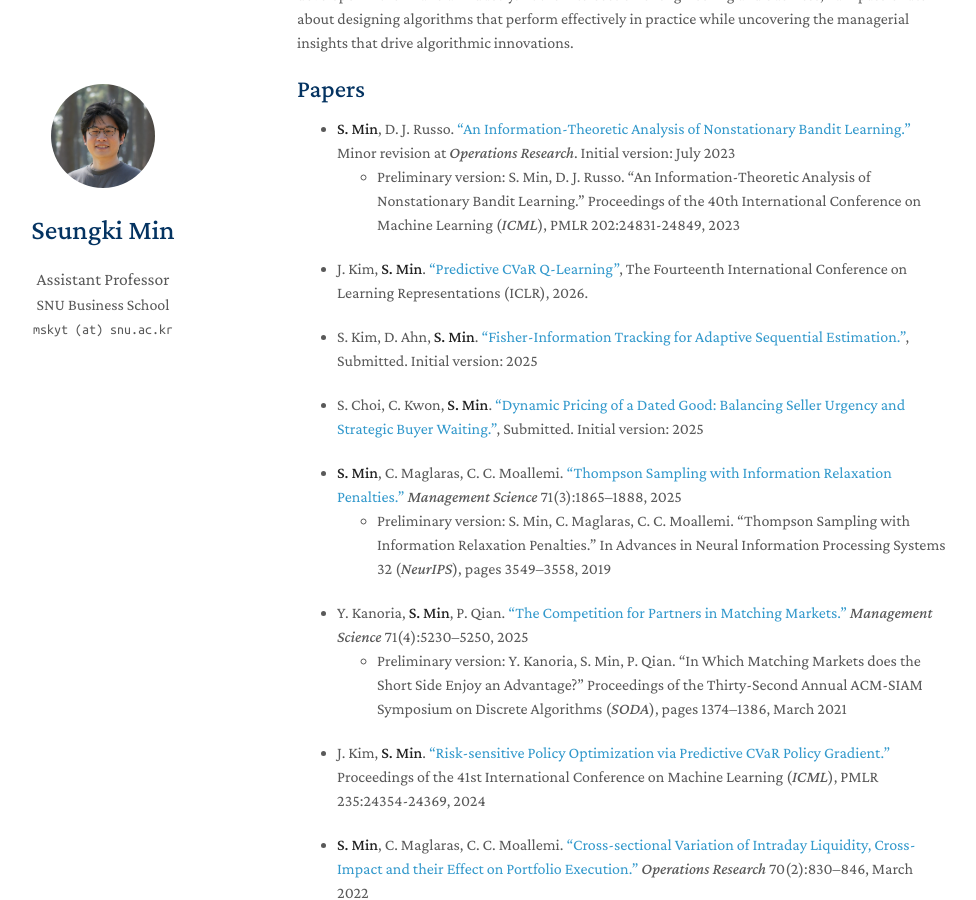
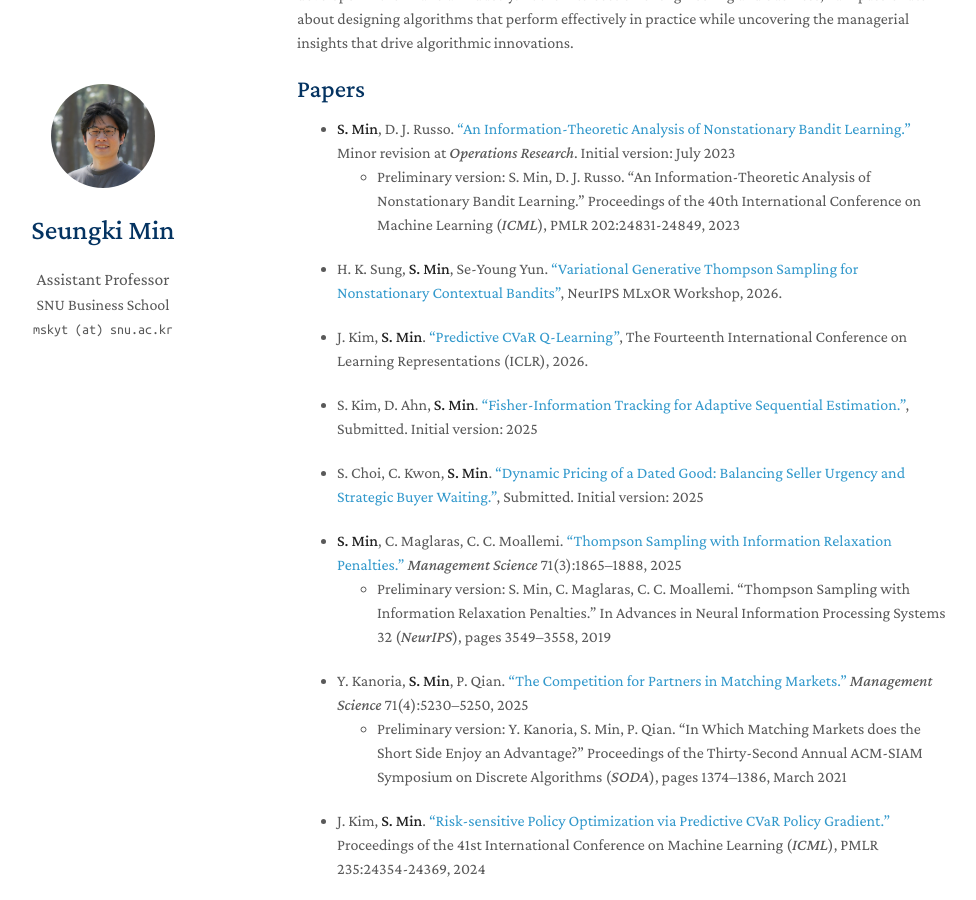
Before and after one commit to mskyt88/mskyt88.github.io, a Jekyll site: the page built from index.md, in a window 1280 px wide and 900 px high, scrolled down 338 px. Shown: the whole window, without its empty margins (173-1149 px from the left). Built offline with Jekyll 4.4.1, drawn with Linux system fonts in a browser that asks for light colours; a style sheet for code colours, icons or effects is not loaded; our own code applies the rules of GitHub Pages for plain Markdown files.

Commit message:
Update index.md

```diff
--- a/index.md
+++ b/index.md
@@ -14,6 +14,8 @@ I earned my undergraduate degree in Electrical Engineering from SNU and my Ph.D.
 
 - **S. Min**, D. J. Russo. <a href="https://arxiv.org/abs/2302.04452">"An Information-Theoretic Analysis of Nonstationary Bandit Learning."</a> Minor revision at *Operations Research*. Initial version: July 2023
   - Preliminary version: S. Min, D. J. Russo. "An Information-Theoretic Analysis of Nonstationary Bandit Learning." Proceedings of the 40th International Conference on Machine Learning (*ICML*), PMLR 202:24831-24849, 2023
+
+- H. K. Sung, **S. Min**, Se-Young Yun. <a href="https://openreview.net/pdf?id=Deaa7fBGvF">"Variational Generative Thompson Sampling for Nonstationary Contextual Bandits"</a>, NeurIPS MLxOR Workshop, 2026.
 
 - J. Kim, **S. Min**. <a href="https://proceedings.iclr.cc/paper_files/paper/2026/file/a42c1a3dfbd802c699ab04322249b495-Paper-Conference.pdf">"Predictive CVaR Q-Learning"</a>, The Fourteenth International Conference on Learning Representations (ICLR), 2026.
 
```
